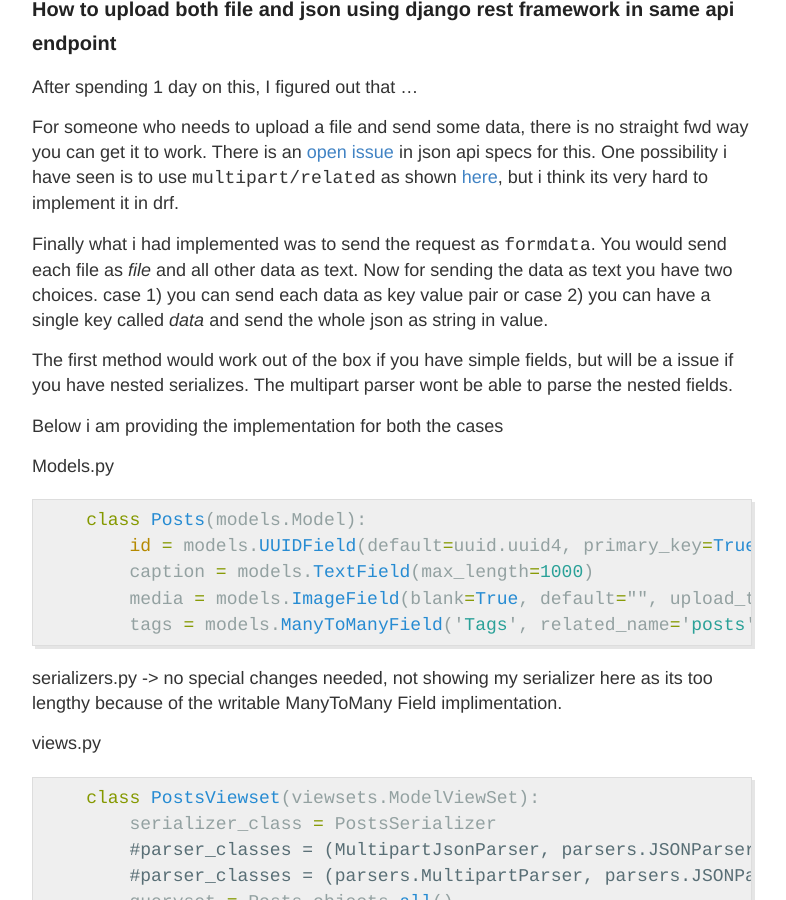
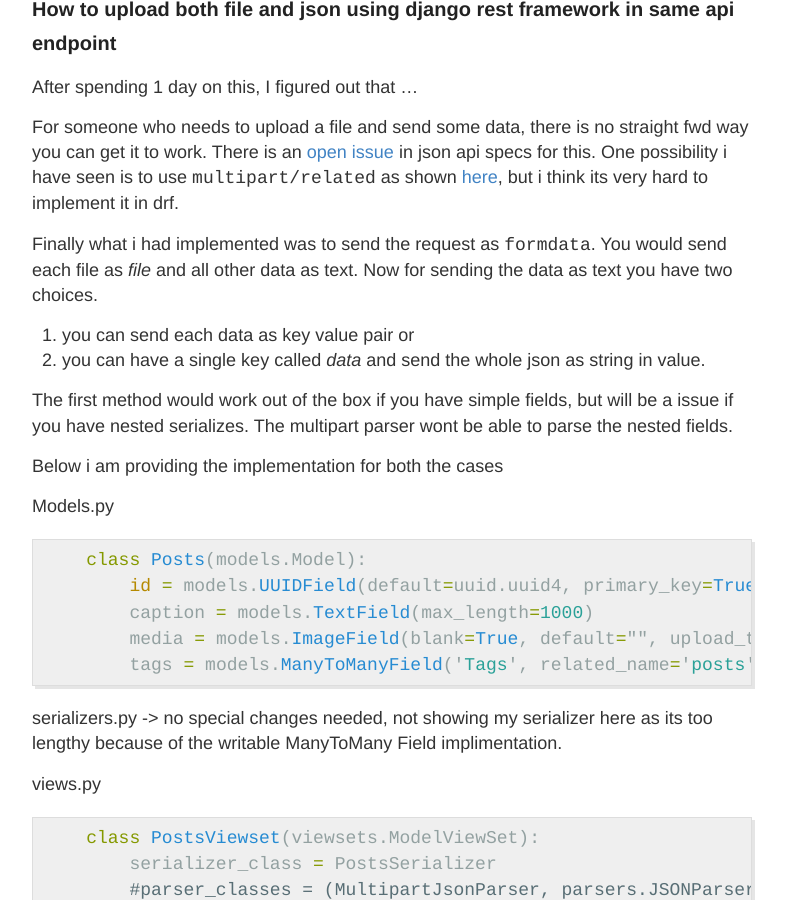
Before and after one commit to nithinmurali/blog, a Jekyll site: the page built from _posts/2018-5-25-DRF-File-Upload.md, in a window 1280 px wide and 900 px high, scrolled down 331 px. Shown: the whole window, without its empty margins (248-1034 px from the left). Built offline with Jekyll 4.4.1, drawn with Linux system fonts in a browser that asks for light colours; our own code applies the rules of GitHub Pages for plain Markdown files; comment, search, counter and statistics services are not loaded.

Commit message:
Update 2018-5-25-DRF-File-Upload.md

```diff
--- a/_posts/2018-5-25-DRF-File-Upload.md
+++ b/_posts/2018-5-25-DRF-File-Upload.md
@@ -7,7 +7,10 @@ After spending 1 day on this, I figured out that ...
 For someone who needs to upload a file and send some data, there is no straight fwd way you can get it to work. There is an [open issue][1] in json api specs for this. One possibility i have seen is to use `multipart/related` as shown [here][2], but i think its very hard to implement it in drf.
 
 Finally what i had implemented was to send the request as `formdata`. You would send each file as _file_ and all other data as text.
-Now for sending the data as text you have two choices. case 1) you can send each data as key value pair or case 2) you can have a single key called _data_ and send the whole json as string in value.
+Now for sending the data as text you have two choices.
+
+1. you can send each data as key value pair or
+2. you can have a single key called _data_ and send the whole json as string in value.
 
 The first method would work out of the box if you have simple fields, but will be a issue if you have nested serializes. The multipart parser wont be able to parse the nested fields.
 
```
